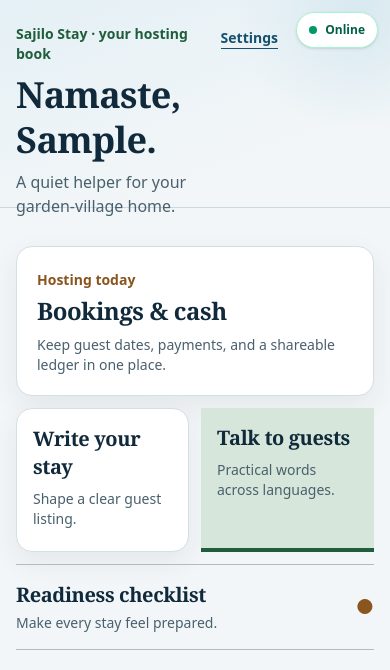
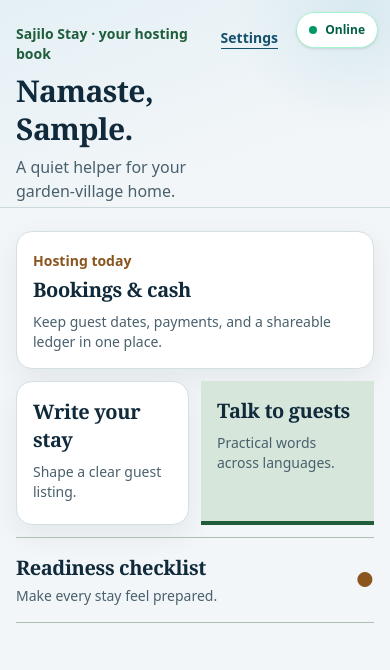
Before and after one commit to itsayushch/sajilo-stay, a Next.js app: page / in a window 390 px wide. Both pictures are taken after typing "Sample", "Sample" into the empty fields and a click on the button "Start using Sajilo Stay". Shown: the top 670 px of the page. Built offline with nearby package versions, Linux system fonts and the light colour scheme.

Commit message:
style: tighten mobile type and controls

```diff
--- a/app/globals.css
+++ b/app/globals.css
@@ -52,7 +52,7 @@ select { appearance: auto; }
 
 button {
   min-height: 2.75rem;
-  padding: 0.625rem 1rem;
+  padding: 0.5rem 0.75rem;
   color: #fff;
   background: #15506d;
   border: 1px solid #15506d;
--- a/components/checklist.tsx
+++ b/components/checklist.tsx
@@ -43,7 +43,7 @@ export function Checklist() {
   return (
     <main className="site-shell mx-auto min-h-screen max-w-lg px-4 py-6">
       <Link href="/" className="home-link inline-flex min-h-11 items-center text-sm font-bold">← Back</Link>
-      <header className="mt-6"><p className="text-sm font-bold text-[#1f5d3b]">Before guests arrive</p><h1 className="mt-1 text-4xl font-bold">Hosting checklist</h1><p className="muted-copy mt-2 text-base leading-6">A simple guide for a safe, welcoming stay.</p></header>
+      <header className="mt-6"><p className="text-sm font-bold text-[#1f5d3b]">Before guests arrive</p><h1 className="mt-1 text-3xl font-bold">Hosting checklist</h1><p className="muted-copy mt-2 text-base leading-6">A simple guide for a safe, welcoming stay.</p></header>
       <section aria-label="Checklist progress" className="paper-panel mt-6 p-4"><p className="sign-title text-xl font-bold">{completed} of {checklistItems.length} ready</p><div className="mt-3 h-2 overflow-hidden rounded-full bg-[#d7e6da]"><div className="h-full rounded-full bg-[#1f5d3b] transition-all" style={{ width: `${(completed / checklistItems.length) * 100}%` }} /></div></section>
       <ul className="mt-6 grid gap-3">{checklistItems.map((item) => { const checked = Boolean(checkedItems[item.id]); return <li key={item.id} className={checked ? "border-l-4 border-[#1f5d3b] bg-white p-4" : "border-l-4 border-[#b9ccc0] bg-white p-4"}><label className="flex cursor-pointer items-start gap-4"><input type="checkbox" checked={checked} onChange={() => toggleItem(item.id)} className="mt-1 h-6 w-6 accent-[#1f5d3b]" /><span><span className="sign-title block text-xl font-bold">{item.title}</span><span className="muted-copy mt-1 block text-sm leading-5">{item.detail}</span></span></label></li>; })}</ul>
       <p className="status-line mt-5 text-sm font-bold" role="status">{notice}</p>
--- a/components/dashboard.tsx
+++ b/components/dashboard.tsx
@@ -22,16 +22,16 @@ export function Dashboard() {
       <header className="mb-7 flex items-start justify-between gap-4 pr-24">
         <div>
           <p className="mb-2 text-sm font-bold text-[#1f5d3b]">Sajilo Stay · your hosting book</p>
-          <h1 className="text-4xl font-bold leading-tight">Namaste, {profile.homeName}.</h1>
+          <h1 className="text-3xl font-bold leading-tight">Namaste, {profile.homeName}.</h1>
           <p className="muted-copy mt-2 text-base leading-6">A quiet helper for your garden-village home.</p>
         </div>
         <Link href="/settings" className="home-link mt-1 shrink-0 text-sm font-bold">Settings</Link>
       </header>
 
       <nav aria-label="Main sections" className="grid gap-3">
-        <Link href="/ledger" className="register-panel block p-5 outline-offset-4 hover:border-[#1f5d3b] focus-visible:ring-2 focus-visible:ring-[#1f5d3b]">
+        <Link href="/ledger" className="register-panel block p-4 outline-offset-4 hover:border-[#1f5d3b] focus-visible:ring-2 focus-visible:ring-[#1f5d3b]">
           <span className="wood-accent text-sm font-bold">Hosting today</span>
-          <span className="sign-title mt-1 block text-2xl font-bold">Bookings & cash</span>
+          <span className="sign-title mt-1 block text-xl font-bold">Bookings & cash</span>
           <span className="muted-copy mt-2 block text-sm leading-5">Keep guest dates, payments, and a shareable ledger in one place.</span>
         </Link>
         <div className="grid grid-cols-2 gap-3">
--- a/components/guest-chat.tsx
+++ b/components/guest-chat.tsx
@@ -83,7 +83,7 @@ export function GuestChat() {
   return (
     <main className="site-shell mx-auto min-h-screen max-w-lg px-4 py-6">
       <Link href="/" className="home-link inline-flex min-h-11 items-center text-sm font-bold">← Back</Link>
-      <header className="mt-6"><p className="text-sm font-bold text-[#1f5d3b]">Words for welcoming guests</p><h1 className="mt-1 text-4xl font-bold">Guest chat</h1><p className="muted-copy mt-2 text-base leading-6">Translate practical guest messages, with an offline fallback.</p></header>
+      <header className="mt-6"><p className="text-sm font-bold text-[#1f5d3b]">Words for welcoming guests</p><h1 className="mt-1 text-3xl font-bold">Guest chat</h1><p className="muted-copy mt-2 text-base leading-6">Translate practical guest messages, with an offline fallback.</p></header>
 
       <form onSubmit={submitTranslation} className="paper-panel mt-6 p-4">
         <div className="grid grid-cols-[1fr_auto_1fr] items-end gap-2"><label className="grid gap-1 text-sm font-bold">From<select value={sourceLanguage} onChange={(event) => setSourceLanguage(event.target.value as LanguageCode)} className="min-h-12 rounded-lg border border-slate-300 px-2">{Object.entries(languages).map(([code, name]) => <option key={code} value={code}>{name}</option>)}</select></label><button type="button" onClick={swapLanguages} className="mb-1 min-h-12 rounded-lg px-3 font-bold text-[#1f5d3b] underline" aria-label="Swap languages">⇄</button><label className="grid gap-1 text-sm font-bold">To<select value={targetLanguage} onChange={(event) => setTargetLanguage(event.target.value as LanguageCode)} className="min-h-12 rounded-lg border border-slate-300 px-2">{Object.entries(languages).map(([code, name]) => <option key={code} value={code}>{name}</option>)}</select></label></div>
--- a/components/ledger.tsx
+++ b/components/ledger.tsx
@@ -127,7 +127,7 @@ export function Ledger() {
       <Link href="/" className="home-link inline-flex min-h-11 items-center text-sm font-bold">← Back</Link>
       <header className="mt-6">
         <p className="text-sm font-bold text-[#1f5d3b]">Your hosting register</p>
-        <h1 className="mt-1 text-4xl font-bold">Bookings & cash</h1>
+        <h1 className="mt-1 text-3xl font-bold">Bookings & cash</h1>
         <p className="muted-copy mt-2 text-base leading-6">Keep guest dates and payments safely on this phone.</p>
       </header>
 
--- a/components/listing-builder.tsx
+++ b/components/listing-builder.tsx
@@ -90,7 +90,7 @@ export function ListingBuilder() {
   return (
     <main className="site-shell mx-auto min-h-screen max-w-lg px-4 py-6">
       <Link href="/" className="home-link inline-flex min-h-11 items-center text-sm font-bold">← Back</Link>
-      <header className="mt-6"><p className="text-sm font-bold text-[#1f5d3b]">Tell guests about your home</p><h1 className="mt-1 text-4xl font-bold">Write your stay</h1><p className="muted-copy mt-2 text-base leading-6">Turn rough home notes into a guest-ready description—even offline.</p></header>
+      <header className="mt-6"><p className="text-sm font-bold text-[#1f5d3b]">Tell guests about your home</p><h1 className="mt-1 text-3xl font-bold">Write your stay</h1><p className="muted-copy mt-2 text-base leading-6">Turn rough home notes into a guest-ready description—even offline.</p></header>
       <section className="paper-panel mt-6 p-4"><label className="grid gap-2 text-sm font-bold">Your rough notes<textarea value={notes} onChange={(event) => { setNotes(event.target.value); setAccepted(false); }} rows={6} placeholder="Example: Quiet tea-garden home, two rooms, hot water, breakfast and dinner, mountain view." className="rounded-md border border-[#aebfb5] px-3 py-2" /></label><p className="muted-copy mt-2 text-sm">Mention rooms and facilities to make the price suggestion more accurate.</p><button type="button" onClick={generate} disabled={isGenerating} className="mt-4 min-h-12 rounded-md bg-[#1f5d3b] px-4 font-bold text-white disabled:opacity-60">{isGenerating ? "Generating…" : "Generate listing"}</button></section>
       {copy && price && <section className="register-panel mt-6 p-4"><div className="flex items-center justify-between gap-3"><h2 className="text-2xl font-bold">Your listing</h2>{tier && <span className="rounded-md bg-[#d7e6da] px-3 py-1 text-sm font-bold text-[#1f5d3b]">{tierLabel(tier)}</span>}</div><textarea value={copy} onChange={(event) => { setCopy(event.target.value); setAccepted(false); }} rows={8} className="mt-4 w-full rounded-md border border-[#aebfb5] px-3 py-2 leading-6" aria-label="Generated listing" /><div className="mt-4 border-l-4 border-[#b97732] bg-[#f3f7f3] p-4"><p className="muted-copy text-sm font-semibold">Suggested total nightly price</p><p className="sign-title wood-accent mt-1 text-3xl font-bold">{formatPrice(price.min)}–{formatPrice(price.max)}</p><p className="muted-copy mt-1 text-sm">Based on {price.rooms} room{price.rooms === 1 ? "" : "s"}{price.amenities.length ? ` and ${price.amenities.join(", ")}` : ""}.</p></div><div className="mt-4 flex flex-wrap gap-3"><button type="button" onClick={acceptListing} className="min-h-12 rounded-md bg-[#1f5d3b] px-4 font-bold text-white">{accepted ? "Saved" : "Accept listing"}</button><button type="button" onClick={shareListing} disabled={!accepted} className="min-h-12 rounded-md border border-[#1f5d3b] px-4 font-bold text-[#1f5d3b] disabled:cursor-not-allowed disabled:opacity-50">Share listing</button></div></section>}
       <p className="status-line mt-5 text-sm font-bold" role="status">{status}</p>
--- a/components/onboarding.tsx
+++ b/components/onboarding.tsx
@@ -4,5 +4,5 @@ import { HostProfile } from "@/lib/db";
 import { ProfileForm } from "@/components/profile-form";
 
 export function Onboarding({ onComplete }: { onComplete: (profile: HostProfile) => void }) {
-  return <main className="site-shell mx-auto min-h-screen max-w-lg px-4 py-6"><header><p className="mb-2 text-sm font-bold text-[#1f5d3b]">Sajilo Stay · your hosting book</p><h1 className="text-4xl font-bold leading-tight">Welcome. Let&apos;s prepare your home.</h1><p className="muted-copy mt-3 text-base leading-6">These details stay on this phone and make your listing and price suggestion more useful.</p></header><ProfileForm onSaved={onComplete} submitLabel="Start using Sajilo Stay" /></main>;
+  return <main className="site-shell mx-auto min-h-screen max-w-lg px-4 py-6"><header><p className="mb-2 text-sm font-bold text-[#1f5d3b]">Sajilo Stay · your hosting book</p><h1 className="text-3xl font-bold leading-tight">Welcome. Let&apos;s prepare your home.</h1><p className="muted-copy mt-3 text-base leading-6">These details stay on this phone and make your listing and price suggestion more useful.</p></header><ProfileForm onSaved={onComplete} submitLabel="Start using Sajilo Stay" /></main>;
 }
--- a/components/settings.tsx
+++ b/components/settings.tsx
@@ -26,5 +26,5 @@ export function Settings() {
     }
   }
 
-  return <main className="site-shell mx-auto min-h-screen max-w-lg px-4 py-6"><Link href="/" className="home-link inline-flex min-h-11 items-center text-sm font-bold">← Back</Link><header className="mt-6"><p className="text-sm font-bold text-[#1f5d3b]">Make the app yours</p><h1 className="mt-1 text-4xl font-bold">Settings</h1><p className="muted-copy mt-2 text-base leading-6">Control which AI tier Sajilo Stay may use.</p></header><section className="paper-panel mt-6 p-4"><label className="flex cursor-pointer items-start gap-4"><input type="checkbox" checked={enabled} onChange={toggle} className="mt-1 h-6 w-6 accent-[#1f5d3b]"/><span><span className="sign-title block text-xl font-bold">Force offline mode</span><span className="muted-copy mt-1 block text-sm leading-5">Skip Groq even when this phone has a connection. On-device AI and offline basics still work.</span></span></label></section><p className="status-line mt-5 text-sm font-bold" role="status">{status}</p>{profile ? <section className="mt-8"><h2 className="text-3xl font-bold">Your homestay profile</h2><ProfileForm profile={profile} onSaved={setProfile} submitLabel="Save profile changes" /></section> : profile === null ? <p className="muted-copy mt-8 text-sm">Complete onboarding from Home to add your homestay profile.</p> : null}</main>;
+  return <main className="site-shell mx-auto min-h-screen max-w-lg px-4 py-6"><Link href="/" className="home-link inline-flex min-h-11 items-center text-sm font-bold">← Back</Link><header className="mt-6"><p className="text-sm font-bold text-[#1f5d3b]">Make the app yours</p><h1 className="mt-1 text-3xl font-bold">Settings</h1><p className="muted-copy mt-2 text-base leading-6">Control which AI tier Sajilo Stay may use.</p></header><section className="paper-panel mt-6 p-4"><label className="flex cursor-pointer items-start gap-4"><input type="checkbox" checked={enabled} onChange={toggle} className="mt-1 h-6 w-6 accent-[#1f5d3b]"/><span><span className="sign-title block text-xl font-bold">Force offline mode</span><span className="muted-copy mt-1 block text-sm leading-5">Skip Groq even when this phone has a connection. On-device AI and offline basics still work.</span></span></label></section><p className="status-line mt-5 text-sm font-bold" role="status">{status}</p>{profile ? <section className="mt-8"><h2 className="text-2xl font-bold">Your homestay profile</h2><ProfileForm profile={profile} onSaved={setProfile} submitLabel="Save profile changes" /></section> : profile === null ? <p className="muted-copy mt-8 text-sm">Complete onboarding from Home to add your homestay profile.</p> : null}</main>;
 }
```
